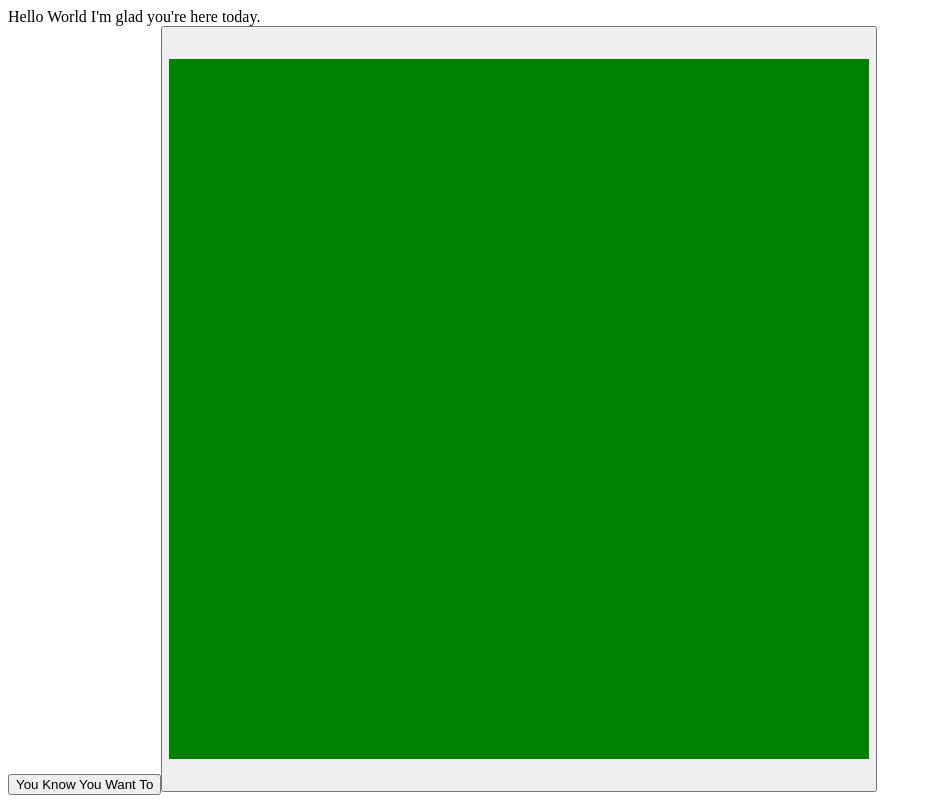
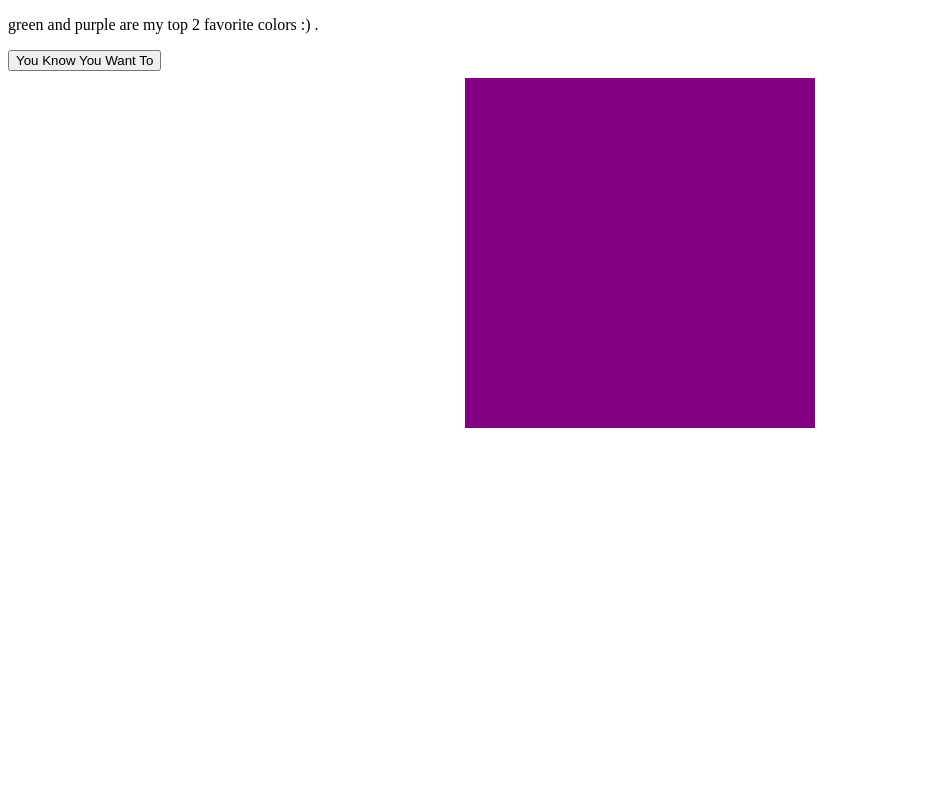
Before and after one commit to elwaleedelhage/elwaleed.elhage.github.io, a plain HTML site: page index.html in a window 1280 px wide. Both pictures are taken after a click on the button "You Know You Want To". Shown: the whole page, without its empty margins (0-932 px from the left). Drawn offline with Linux system fonts and the light colour scheme.

Commit message:
Minimum functionality finally implemented

```diff
--- a/firstscript.js
+++ b/firstscript.js
@@ -0,0 +1,12 @@
+var button = document.querySelector('button');
+var box = document.getElementById('mod');
+var txt = document.getElementById('intro');
+
+function changeColor(){
+	if(box.style.background == 'purple'){
+		box.style.background = 'green';
+	}else{
+		box.style.background = 'purple';
+	}
+	txt.textContent = 'green and purple are my top 2 favorite colors :) .';
+}
--- a/index.html
+++ b/index.html
@@ -12,9 +12,10 @@
 
   <body>
 
-    <div p>Hello World I'm glad you're here today.</div>
+    <p id="intro">Hello World I'm glad you're here today.</p>
 
-    <button>You Know You Want To<button/>
+    <button onclick="changeColor()">You Know You Want To</button>
+
     <div id="mod"></div>
 
     <script src="firstscript.js"></script>
--- a/style.css
+++ b/style.css
@@ -1,11 +1,15 @@
+#mod {
+	width: 350px;
+	height: 350px;
+	background: green;
+	margin: 7px auto;
+
+}
+
 body {
 	text-align = center;
 }
 
-#mod {
-	width: 700px;
-	height: 700px;
-	background: green;
-	margin: 30px auto;
-
+#intro {
+	display = block;
 }
```
